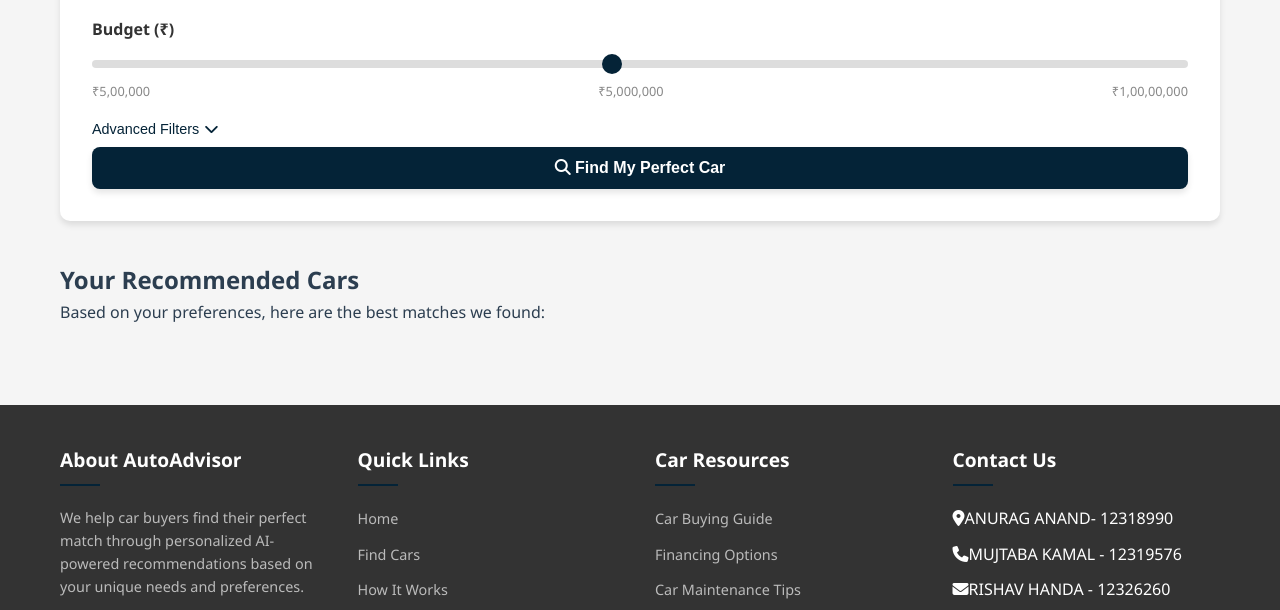
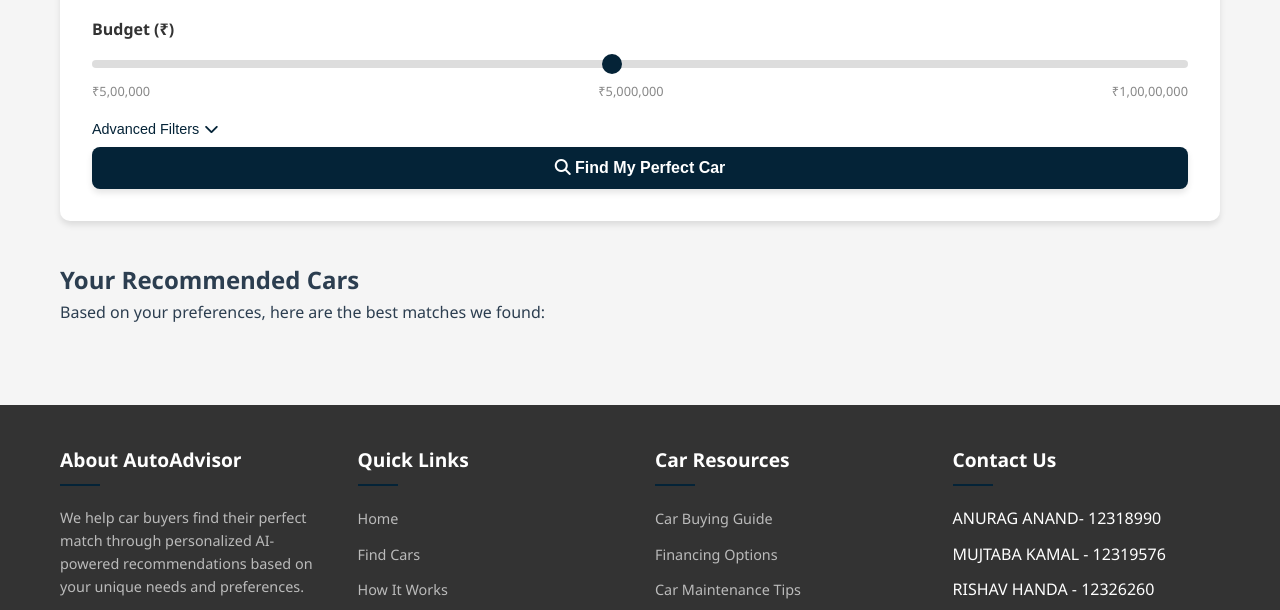
Before and after one commit to shyphen/CARS, a plain HTML site: page static/index.html in a window 1280 px wide. Shown: the part 1126-1736 px from the top of the page. Drawn offline with Linux system fonts and the light colour scheme.

Commit message:
index.html

```diff
--- a/static/index.html
+++ b/static/index.html
@@ -271,9 +271,9 @@
             <div class="footer-section">
                 <h3>Contact Us</h3>
                 <ul class="footer-links">
-                    <li><i class="fas fa-map-marker-alt"></i>ANURAG ANAND- 12318990</li>
-                    <li><i class="fas fa-phone"></i>MUJTABA KAMAL - 12319576</li>
-                    <li><i class="fas fa-envelope"></i>RISHAV HANDA - 12326260</li>
+                    <li>ANURAG ANAND- 12318990</li>
+                    <li>MUJTABA KAMAL - 12319576</li>
+                    <li>RISHAV HANDA - 12326260</li>
                 </ul>
             </div>
         </div>
```
